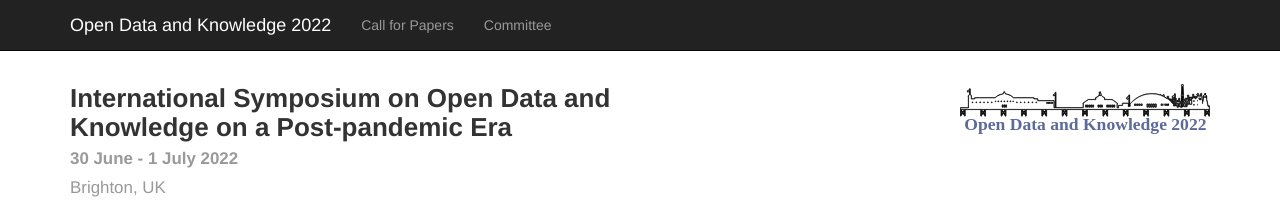
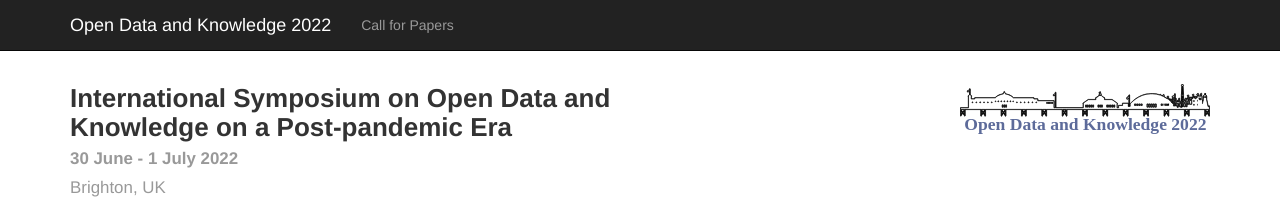
Before and after one commit to UniversityofBrighton/odak, a Jekyll site: the page built from 2022/index.md, in a window 1280 px wide. Shown: the top 209 px of the page. Built offline with Jekyll 4.4.1, drawn with Linux system fonts in a browser that asks for light colours; comment, search, counter and statistics services are not loaded.

Commit message:
Update navigation.yml

```diff
--- a/_data/navigation.yml
+++ b/_data/navigation.yml
@@ -3,8 +3,6 @@
 2022:
 - title: Call for Papers
   url: call-for-papers
-- title: Committee
-  url: committee
 
 
 2020:
```
